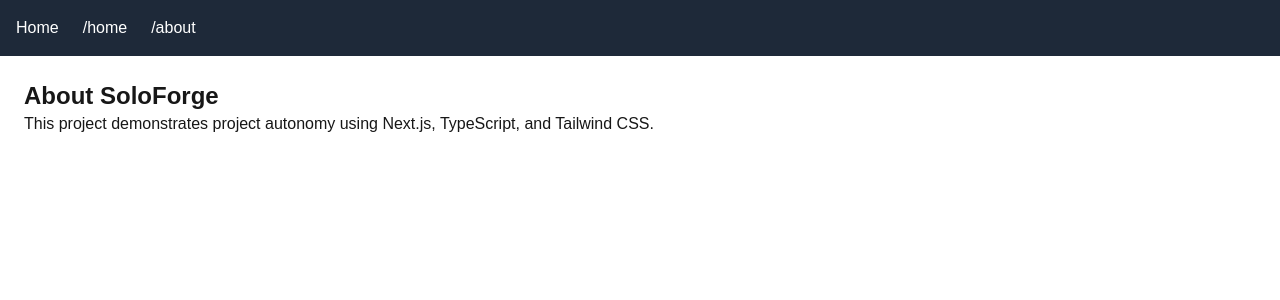
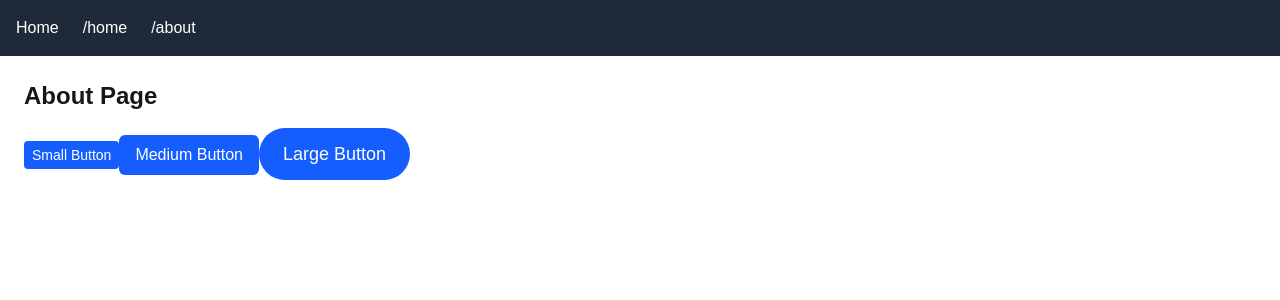
Before and after one commit to DaniKandie/alx-project-0x02-setup, a Next.js app in the folder alx-project-0x02/: page /about in a window 1280 px wide. Shown: the top 300 px of the page. Built offline with nearby package versions, Linux system fonts and the light colour scheme.

Commit message:
Create reusable Button component with size and shape props

```diff
--- /dev/null
+++ b/alx-project-0x02/components/common/Button.tsx
@@ -0,0 +1,20 @@
+// components/common/Button.tsx
+
+import React from "react";
+import { type ButtonProps } from "@/interfaces";
+
+const sizeClasses = {
+  small: "px-2 py-1 text-sm",
+  medium: "px-4 py-2 text-base",
+  large: "px-6 py-3 text-lg",
+};
+
+const Button: React.FC<ButtonProps> = ({ size, shape, children }) => {
+  return (
+    <button className={`bg-blue-600 text-white ${sizeClasses[size]} ${shape}`}>
+      {children}
+    </button>
+  );
+};
+
+export default Button;
--- a/alx-project-0x02/interfaces/index.ts
+++ b/alx-project-0x02/interfaces/index.ts
@@ -21,3 +21,9 @@
   onClose: () => void;
   onSubmit: (post: PostProps) => void;
 }
+
+export interface ButtonProps {
+  size: 'small' | 'medium' | 'large';
+  shape: 'rounded-sm' | 'rounded-md' | 'rounded-full';
+  children: React.ReactNode;
+}
--- a/alx-project-0x02/pages/about.tsx
+++ b/alx-project-0x02/pages/about.tsx
@@ -1,10 +1,24 @@
+// pages/about.tsx
+
 import React from "react";
+import Button from "@/components/common/Button";
 
 const AboutPage = () => {
   return (
-    <div className="p-6">
-      <h1 className="text-2xl font-bold">About SoloForge</h1>
-      <p>This project demonstrates project autonomy using Next.js, TypeScript, and Tailwind CSS.</p>
+    <div className="p-6 space-y-4">
+      <h1 className="text-2xl font-bold mb-4">About Page</h1>
+
+      <Button size="small" shape="rounded-sm">
+        Small Button
+      </Button>
+
+      <Button size="medium" shape="rounded-md">
+        Medium Button
+      </Button>
+
+      <Button size="large" shape="rounded-full">
+        Large Button
+      </Button>
     </div>
   );
 };
```
